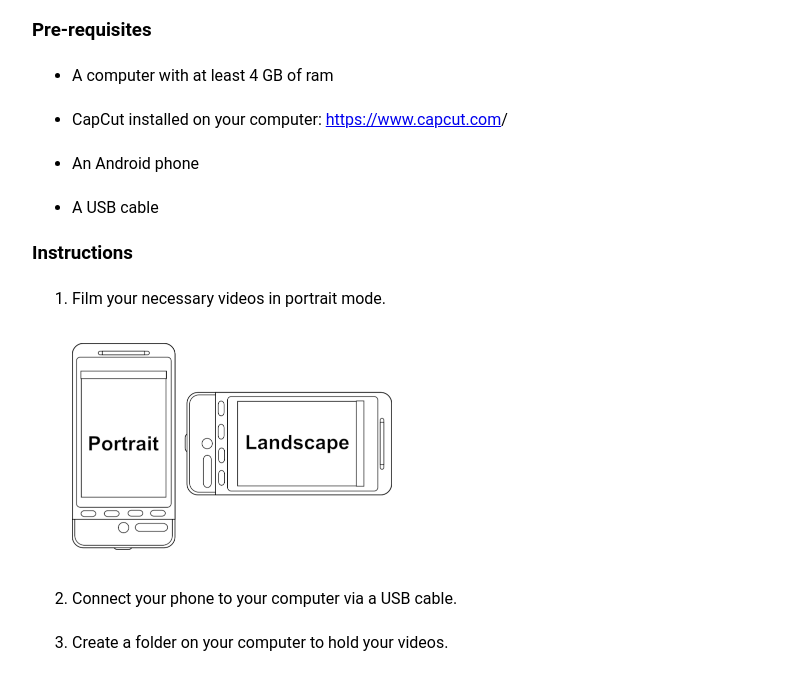
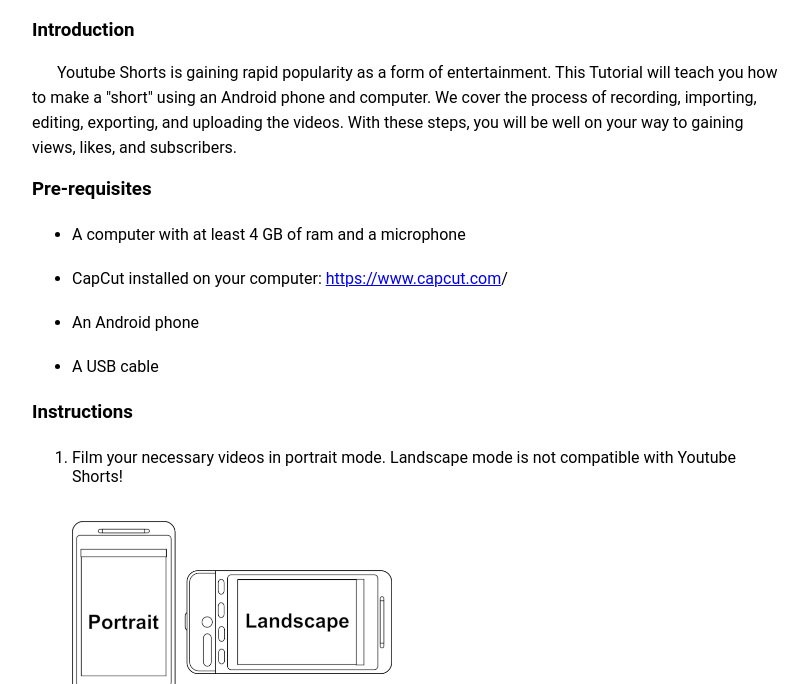
Before and after one commit to huynh-alex/eng-314, a plain HTML site: page index.html in a window 1280 px wide. Shown: the part 100-784 px from the top of the page, without its empty margins (232-1040 px from the left). Drawn offline with Linux system fonts and the light colour scheme.

Commit message:
Add files via upload

```diff
--- a/index.html
+++ b/index.html
@@ -31,9 +31,15 @@
 <body>
     <h1>How to Make a Youtube Shorts With An Android Phone</h1>
 
+    <h3>Introduction</h3>
+    <p style="text-indent: 25px; line-height: 25px;">
+        Youtube Shorts is gaining rapid popularity as a form of entertainment. This Tutorial will teach you how to
+        make a "short" using an Android phone and computer. We cover the process of recording, importing, editing, exporting, and uploading the videos.
+        With these steps, you will be well on your way to gaining views, likes, and subscribers.
+    </p>
     <h3>Pre-requisites</h3>
     <ul>
-        <li>A computer with at least 4 GB of ram</li>
+        <li>A computer with at least 4 GB of ram and a microphone</li>
         <li>CapCut installed on your computer: <a target="_blank"
                 href="https://www.capcut.com">https://www.capcut.com</a>/
         </li>
@@ -44,7 +50,7 @@
     <h3>Instructions</h3>
     <ol>
         <li>
-            Film your necessary videos in portrait mode.
+            Film your necessary videos in portrait mode. Landscape mode is not compatible with Youtube Shorts!
         </li>
         <img height="45%" width="45%" src="./imgs/portrait.png">
         <li>
```
